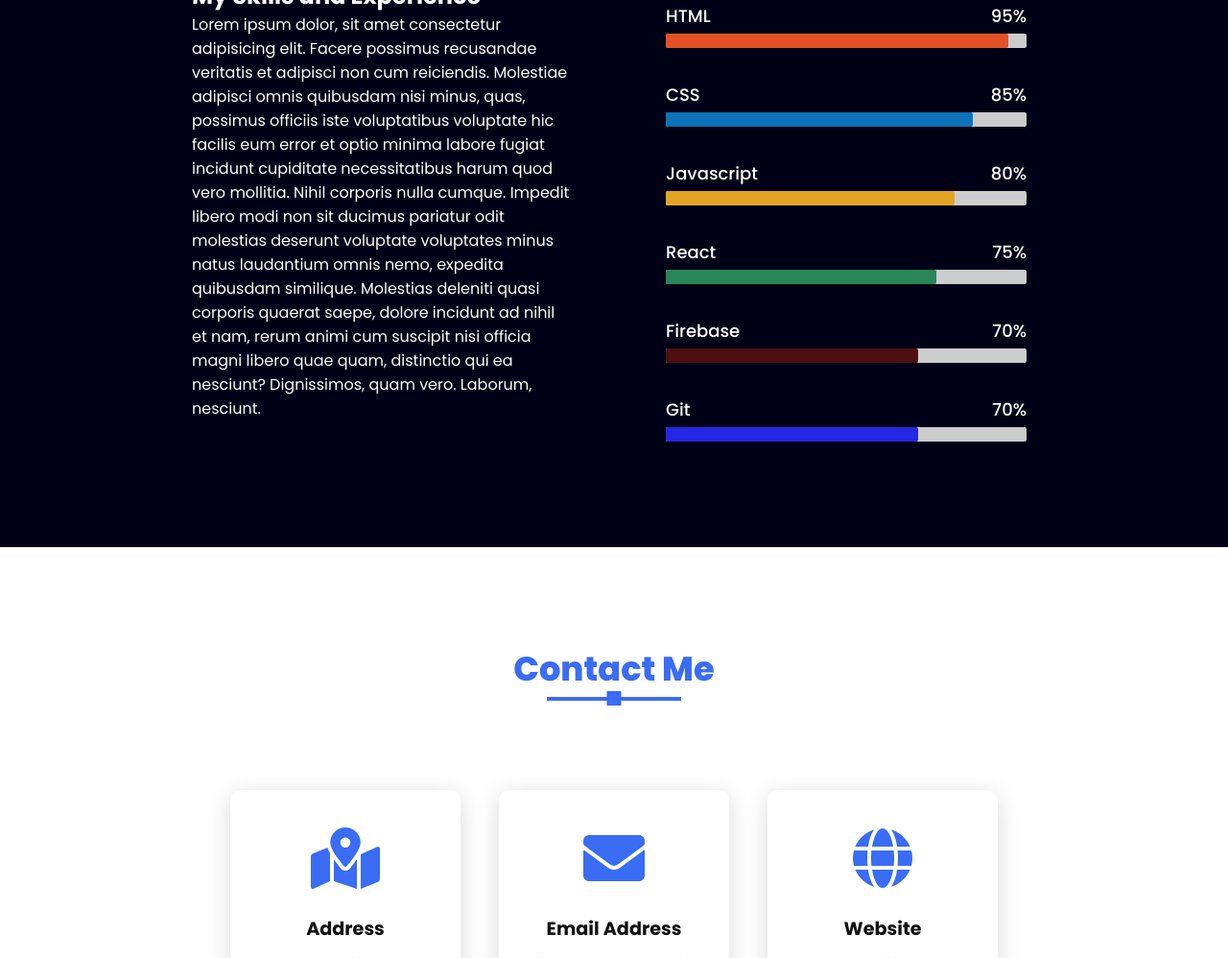
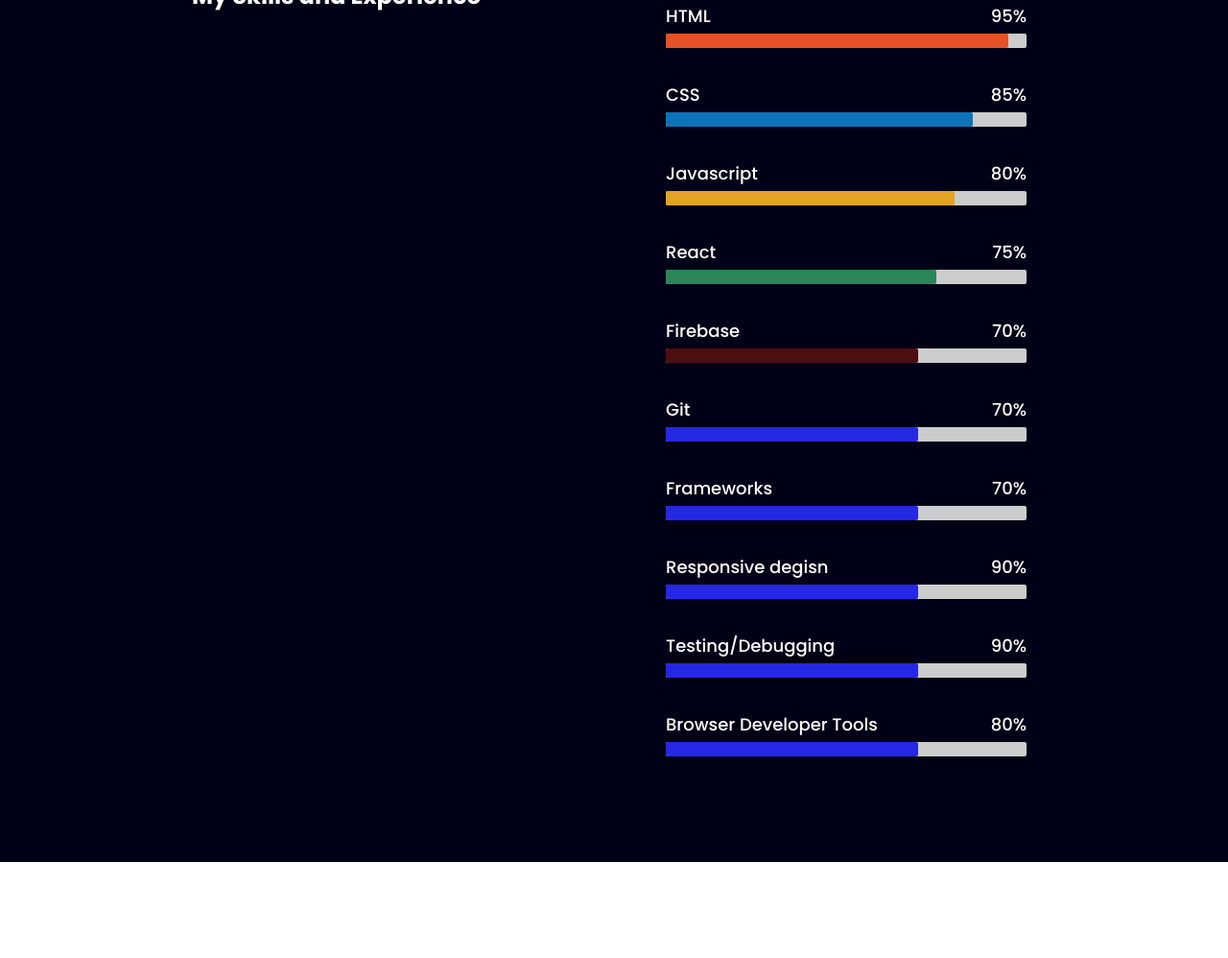
Before and after one commit to nandysouvik/souvik-nandy, a plain HTML site: page index.html in a window 1280 px wide. Shown: the part 1838-2836 px from the top of the page at 96% size. Drawn offline with Linux system fonts and the light colour scheme; no server answers.

Commit message:
changes made for the skills section

```diff
--- a/index.html
+++ b/index.html
@@ -83,7 +83,6 @@
     <div class="content">
       <div class="column col-left">
         <h2 class="content-title">My Skills and Experience</h2>
-        <p>Lorem ipsum dolor, sit amet consectetur adipisicing elit. Facere possimus recusandae veritatis et adipisci non cum reiciendis. Molestiae adipisci omnis quibusdam nisi minus, quas, possimus officiis iste voluptatibus voluptate hic facilis eum error et optio minima labore fugiat incidunt cupiditate necessitatibus harum quod vero mollitia. Nihil corporis nulla cumque. Impedit libero modi non sit ducimus pariatur odit molestias deserunt voluptate voluptates minus natus laudantium omnis nemo, expedita quibusdam similique. Molestias deleniti quasi corporis quaerat saepe, dolore incidunt ad nihil et nam, rerum animi cum suscipit nisi officia magni libero quae quam, distinctio qui ea nesciunt? Dignissimos, quam vero. Laborum, nesciunt.</p>
         <!-- <a href="#" class="btn">See More</a> -->
       </div>
       <div class="column col-right">
@@ -126,6 +125,35 @@
           <div class="info">
             <span>Git</span>
             <span>70%</span>
+          </div>
+          <div class="line git"></div>
+        </div>
+        <div class="bar">
+          <div class="info">
+            <span>Frameworks</span>
+            <span>70%</span>
+          </div>
+          <div class="line git"></div>
+        </div>
+        <div class="bar">
+          <div class="info">
+            <span>Responsive degisn</span>
+            <span>90%</span>
+          </div>
+          <div class="line git"></div>
+        </div>
+        <div class="bar">
+          <div class="info">
+            <span>Testing/Debugging</span>
+            <span>90%</span>
+          </div>
+          <div class="line git"></div>
+        </div>
+        <div class="bar">
+          <div class="info">
+            <span>Browser Developer Tools
+            </span>
+            <span>80%</span>
           </div>
           <div class="line git"></div>
         </div>
```
